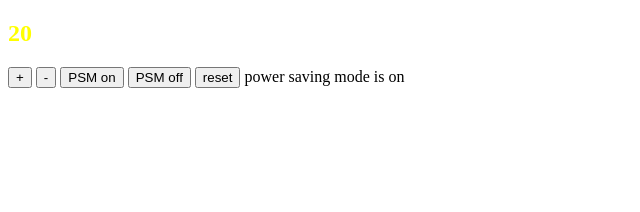
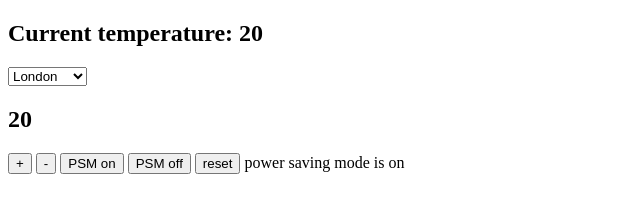
Before and after one commit to MattGough/Thermostat, a plain HTML site: page index.html in a window 1280 px wide. Shown: the whole page, without its empty margins (0-640 px from the left). Drawn offline with Linux system fonts and the light colour scheme.

Commit message:
Added weather API to show current temp in different cities.

```diff
--- a/css/layout.css
+++ b/css/layout.css
@@ -3,7 +3,7 @@
 }
 
 .yellow {
-  color: yellow;
+  color: black;
 }
 
 .red {
--- a/index.html
+++ b/index.html
@@ -4,6 +4,18 @@
   <title>Thermostat Interface</title>
  </head>
   <body>
+    <section>
+      <h1>Current temperature: <span id="current-temperature">20</span></h1>
+      <select id="current-city">
+        <option value="london">London</option>
+        <option value="newyork">New York</option>
+        <option value="paris">Paris</option>
+        <option value="tokyo">Tokyo</option>
+      </select>
+    </section>
+    <section>
+    <!-- <h1>Current temperature: <span id="current-temperature"></span></h1> -->
+   </section>
     <section>
       <h1 id="temperature"></h1>
       <p>
@@ -17,6 +29,7 @@
    </p>
   </section>
   <script src="src/Thermostat.js"></script>
+
  </body>
 </html>
 <script src="jquery.js"></script>
--- a/interface.js
+++ b/interface.js
@@ -28,8 +28,31 @@ $(document).ready(function() {
   });
 
   function updateTemperature(){
-   $('#temperature').text(thermostat.temperature);
+   $('#temperature').text( thermostat.temperature);
    $('#temperature').attr('class', thermostat.displayColour());
   }
 
+  $('#current-city').change(function() {
+    var city = $('#current-city').val();
+  $.get('http://api.openweathermap.org/data/2.5/weather?q=' + city + '&appid=44db6a862fba0b067b1930da0d769e98&units=metric', function(data) {
+  $('#current-temperature').text(data.main.temp);
+  })
+ })
+
 });
+
+// function displayWeather(city) {
+// var url = 'http://api.openweathermap.org/data/2.5/weather?q=' + city;
+// var token = '&appid=44db6a862fba0b067b1930da0d769e98';
+// var units = '&units=metric';
+// $.get(url + token + units, function(data) {
+//   $('#current-temperature').text(data.main.temp);
+// })
+//
+// displayWeather('London');
+//
+// $('#select-city').submit(function(event) {
+//  event.preventDefault();
+//  var city = $('#current-city').val();
+//  displayWeather(city);
+// })
```
